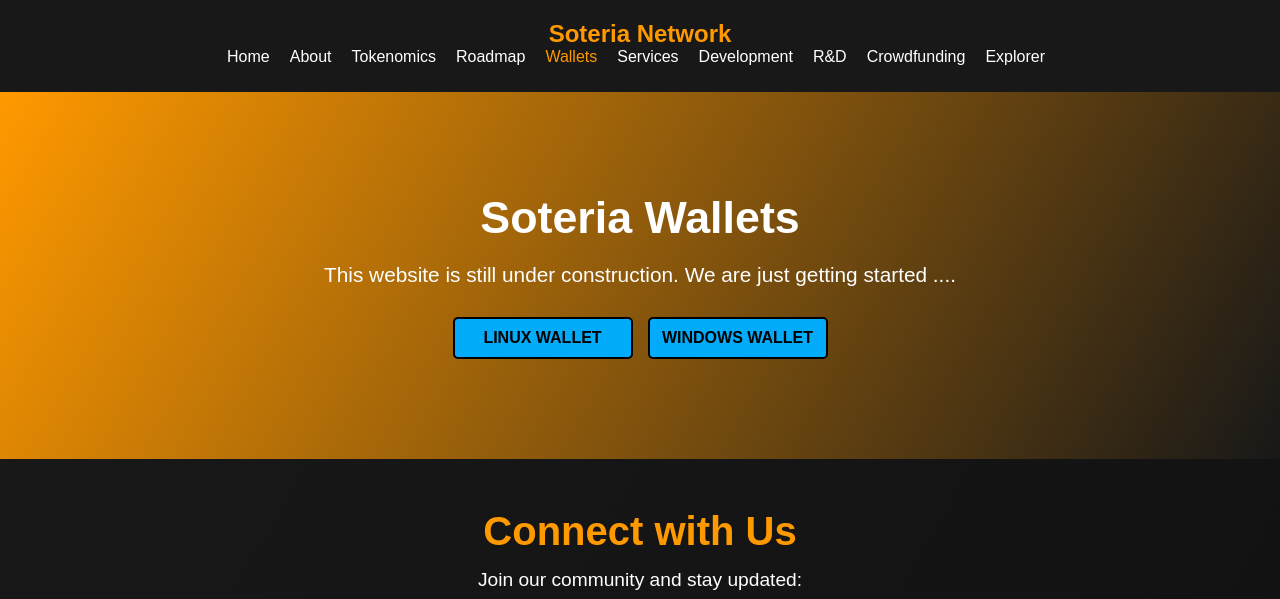
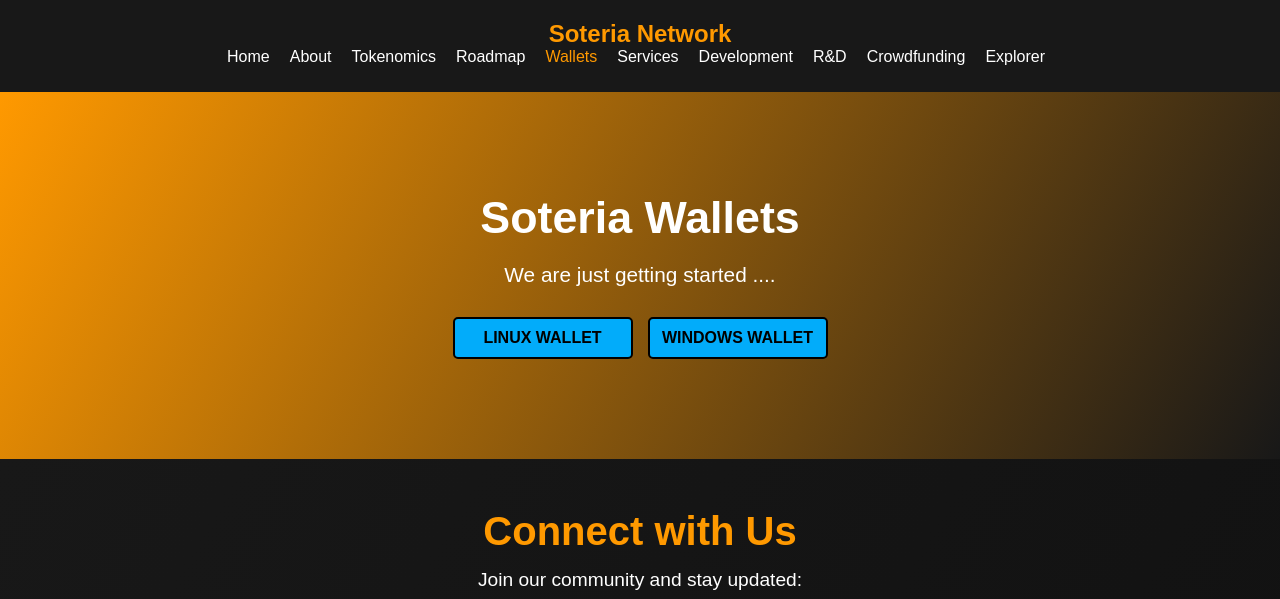
Before and after one commit to PrimeAI-Foundation/soteria-network, a plain HTML site: page wallets.html in a window 1280 px wide. Shown: the top 599 px of the page. Drawn offline with Linux system fonts and the light colour scheme; a script that the page names is missing.

Commit message:
Update wallets.html

```diff
--- a/wallets.html
+++ b/wallets.html
@@ -33,7 +33,7 @@
     </header>
     <section class="hero">
         <h1>Soteria Wallets</h1>
-        <p>This website is still under construction. We are just getting started ....</p>
+        <p> We are just getting started ....</p>
 
         <div class="buttons">
          <a href="https://github.com/soterianetwork/soteria/releases/download/1.0.0/wallet-linux.tar.gz" class="btn-second">Linux Wallet</a>
```
